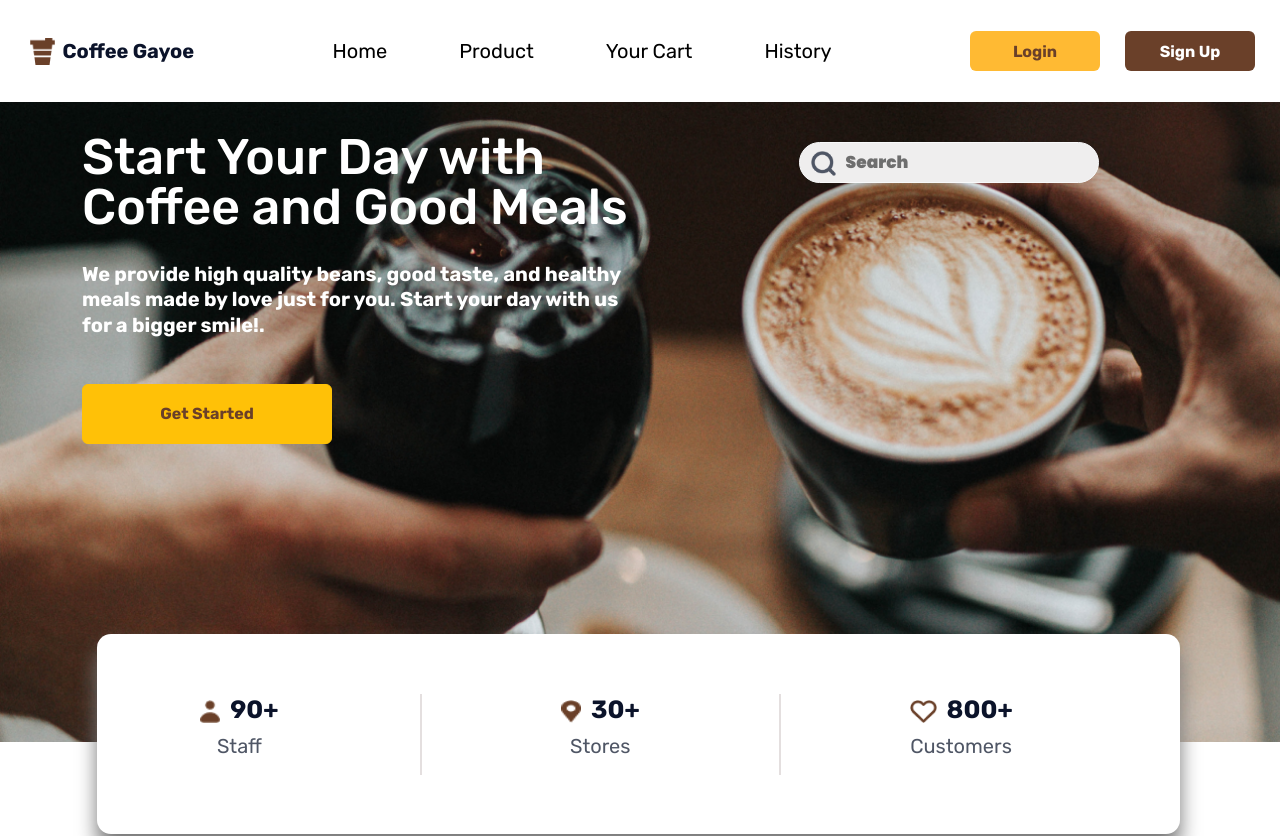
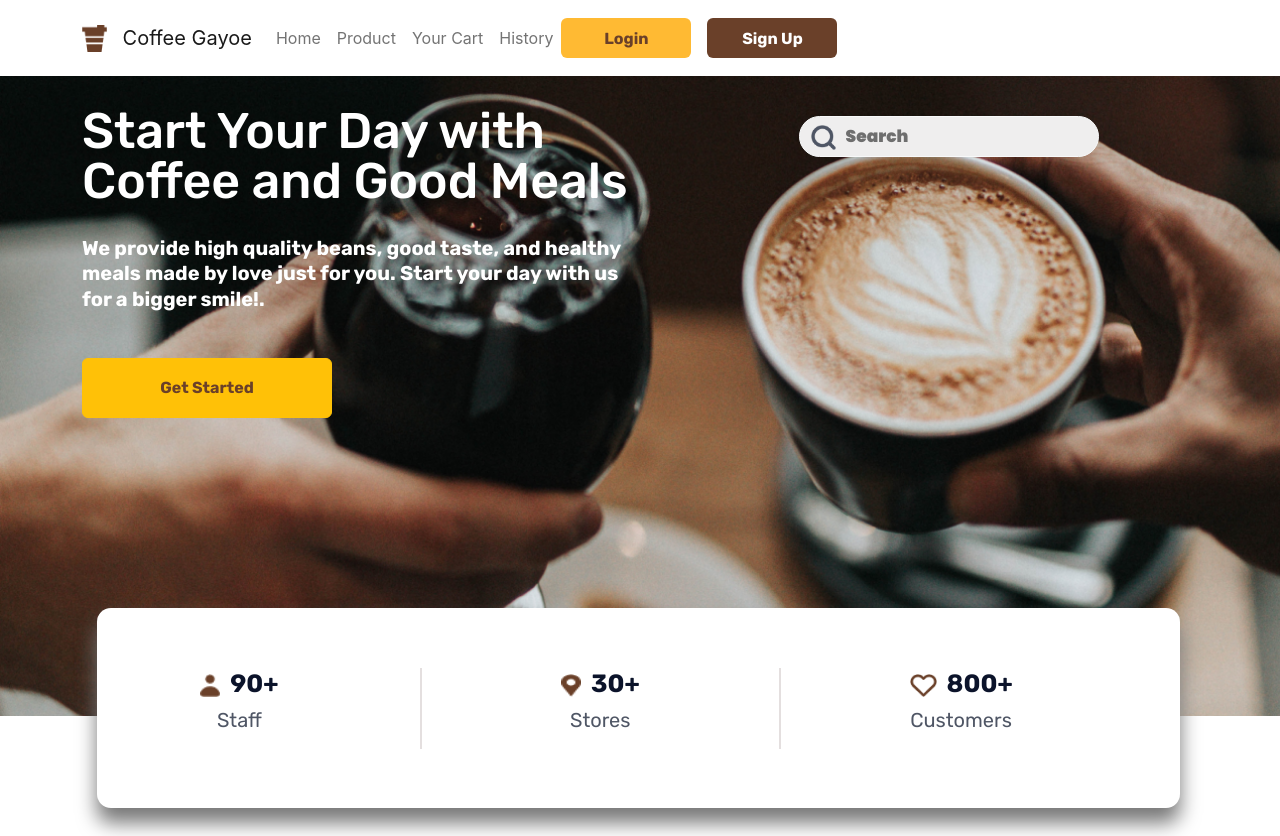
Before and after one commit to MoIkrom/REACT---COFFEE-GAYOE, a React (Create React App) app: page / in a window 1280 px wide. Shown: the top 836 px of the page. Built offline with nearby package versions, Linux system fonts and the light colour scheme; no server answers; what redux-promise-middleware would draw is missing.

Commit message:
navbar responsive

```diff
--- a/src/Component/Navbar.js
+++ b/src/Component/Navbar.js
@@ -1,14 +1,17 @@
 /* eslint-disable no-unused-vars */
 import React, { useEffect, useState } from "react";
-
 import { Link, useNavigate } from "react-router-dom";
-import "bootstrap/dist/css/bootstrap.min.css";
-
 import { toast, ToastContainer } from "react-toastify";
 import "react-toastify/dist/ReactToastify.css";
 import { getProfile } from "../utils/api";
+
+// Bootstrap
+import "bootstrap/dist/css/bootstrap.min.css";
+import Container from "react-bootstrap/Container";
 import Button from "react-bootstrap/Button";
 import Modal from "react-bootstrap/Modal";
+import Navbar from "react-bootstrap/Navbar";
+import Nav from "react-bootstrap/Nav";
 
 // import css navbar
 import styles from "../styles/Navbar.module.css";
@@ -19,7 +22,7 @@ import icon_search from "../assets/images/search.png";
 import icon_chat from "../assets/images/chat.png";
 import icon_profile from "../assets/images/default-img.png";
 
-function Navbar() {
+function Navbars() {
   const [profile, setProfile] = useState("");
   const navigate = useNavigate();
 
@@ -83,33 +86,33 @@ function Navbar() {
 
   return (
     <>
-      <div className={styles["container"]}>
-        <nav className={`nav d-flex justify-content-between py-3 ${styles["py"]}`}>
-          <div className={`${styles["left-nav"]} d-flex py-2`}>
-            <img src={icon_coffee} alt="" className="me-2" widht="27px" height="27px" />
-            <span className="">Coffee Gayoe</span>
+      <Navbar collapseOnSelect expand="lg" bg="white" variant="light">
+        <Container className="d-flex align-items-center justify-content-between gaps">
+          <div className="d-flex justify-content-center align-items-center gap-3">
+            <img src={icon_coffee} alt="" widht="27px" height="27px" />
+            <Navbar.Brand href="#home">Coffee Gayoe </Navbar.Brand>
           </div>
-          <div className={`${styles["center-nav"]} d-flex justify-content-center align-items-center`}>
-            <button className={styles["no-underline"]} onClick={toHome}>
-              Home
-            </button>
-            <button className={styles["no-underline"]} onClick={toProduct}>
+          <Navbar.Toggle aria-controls="responsive-navbar-nav" />
+          <Navbar.Collapse id="responsive-navbar-nav">
+            <div className="d-flex justify-content-center align-items-center ">
+              <Nav className="me-auto">
+                <Nav.Link onClick={toHome}>Home</Nav.Link>
+                <Nav.Link onClick={toProduct}>
                   Product
-            </button>
-            <button className={styles["no-underline"]} onClick={token === null ? toasted : toDetailProduct}>
-              {role === "admin" ? "Orders" : "Your Cart"}
-            </button>
-            <button className={styles["no-underline"]} onClick={token === null ? toasted : toHistory}>
-              {role === "admin" ? "Dashboard" : "History"}
-            </button>
+                </Nav.Link>
+                <Nav.Link onClick={token === null ? toasted : toDetailProduct}>
+                  Your Cart
+                </Nav.Link>
+                <Nav.Link onClick={token === null ? toasted : toHistory}>
+                  History
+                </Nav.Link>
+              </Nav>
             </div>
-
             {token === null ? (
-            <div className={`${styles["right-nav"]} d-flex`}>
+              <div className="d-flex justify-content-center align-items-center gap-3">
                 <Button className={styles["login"]} onClick={toLogin}>
                   Login
                 </Button>
-
                 <Button className={`${styles["sign-up"]}`} onClick={toRegister}>
                   Sign Up
                 </Button>
@@ -120,7 +123,13 @@ function Navbar() {
                 <img clasName={styles.icon} src={icon_search} alt="" widht="27px" height="27px" />
               </a> */}
                 <a className="nav-link" href="/">
-                <img clasName={styles.icon} src={icon_chat} alt="" widht="27px" height="27px" />
+                  <img
+                    clasName={styles.icon}
+                    src={icon_chat}
+                    alt=""
+                    widht="27px"
+                    height="27px"
+                  />
                 </a>
 
                 {role === "admin" ? (
@@ -136,14 +145,32 @@ function Navbar() {
                     </button>
                   </div>
                 ) : (
-                <Link className={styles["no-underlinenavbar"]} to={role === "user" ? "/profile" : "/"}>
-                  <img className="rounded-circle" src={profile.image === null ? icon_profile : profile.image} alt="" width="50px" height="50px" />
+                  <Link
+                    className={styles["no-underlinenavbar"]}
+                    to={role === "user" ? "/profile" : "/"}
+                  >
+                    <img
+                      className="rounded-circle"
+                      src={
+                        profile.image === null ? icon_profile : profile.image
+                      }
+                      alt=""
+                      width="50px"
+                      height="50px"
+                    />
                   </Link>
                 )}
               </div>
             )}
-        </nav>
-        <Modal show={showModal} onHide={handleCloseModal} backdrop="static" keyboard={false}>
+          </Navbar.Collapse>
+        </Container>
+      </Navbar>
+      <Modal
+        show={showModal}
+        onHide={handleCloseModal}
+        backdrop="static"
+        keyboard={false}
+      >
         <Modal.Header closeButton>
           <Modal.Title>confirmation</Modal.Title>
         </Modal.Header>
@@ -164,15 +191,19 @@ function Navbar() {
           >
             Yes
           </Button>
-            <Button variant="success" className="fw-bold text-bg-success text-white" onClick={handleCloseModal}>
+          <Button
+            variant="success"
+            className="fw-bold text-bg-success text-white"
+            onClick={handleCloseModal}
+          >
             No
           </Button>
         </Modal.Footer>
       </Modal>
-      </div>
+
       <ToastContainer />
     </>
   );
 }
 
-export default Navbar;
+export default Navbars;
--- a/src/styles/Navbar.module.css
+++ b/src/styles/Navbar.module.css
@@ -151,6 +151,11 @@
   transform: scale(1.1) !important;
 }
 
+@media only screen and (min-width: 1439px) {
+  .gaps{
+  gap: 565px;
+}
+}
 @media only screen and (max-width: 768px) {
   .header {
     max-width: 1440px;
```
Lines whose indentation alone changed are shown as unchanged.
